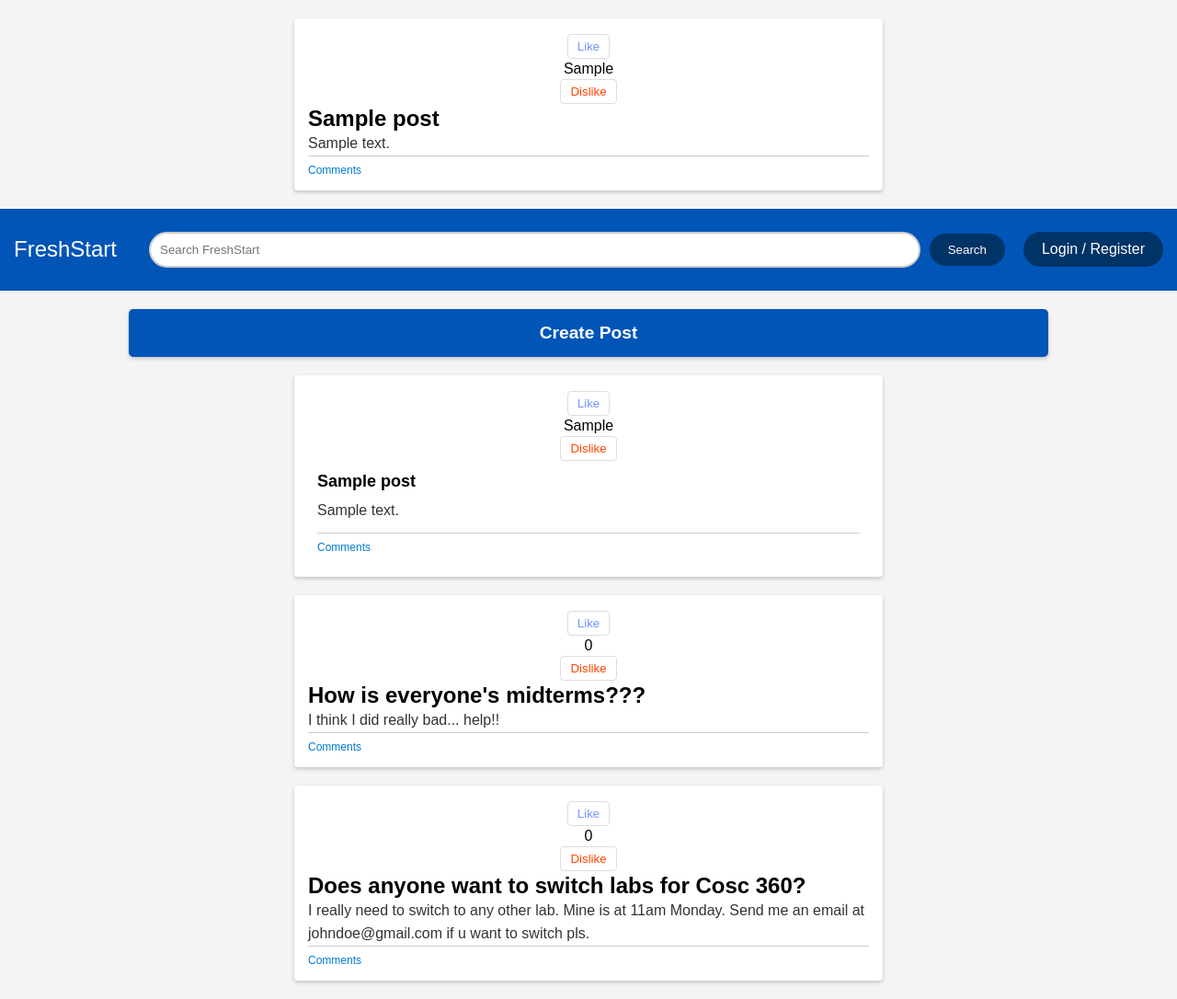
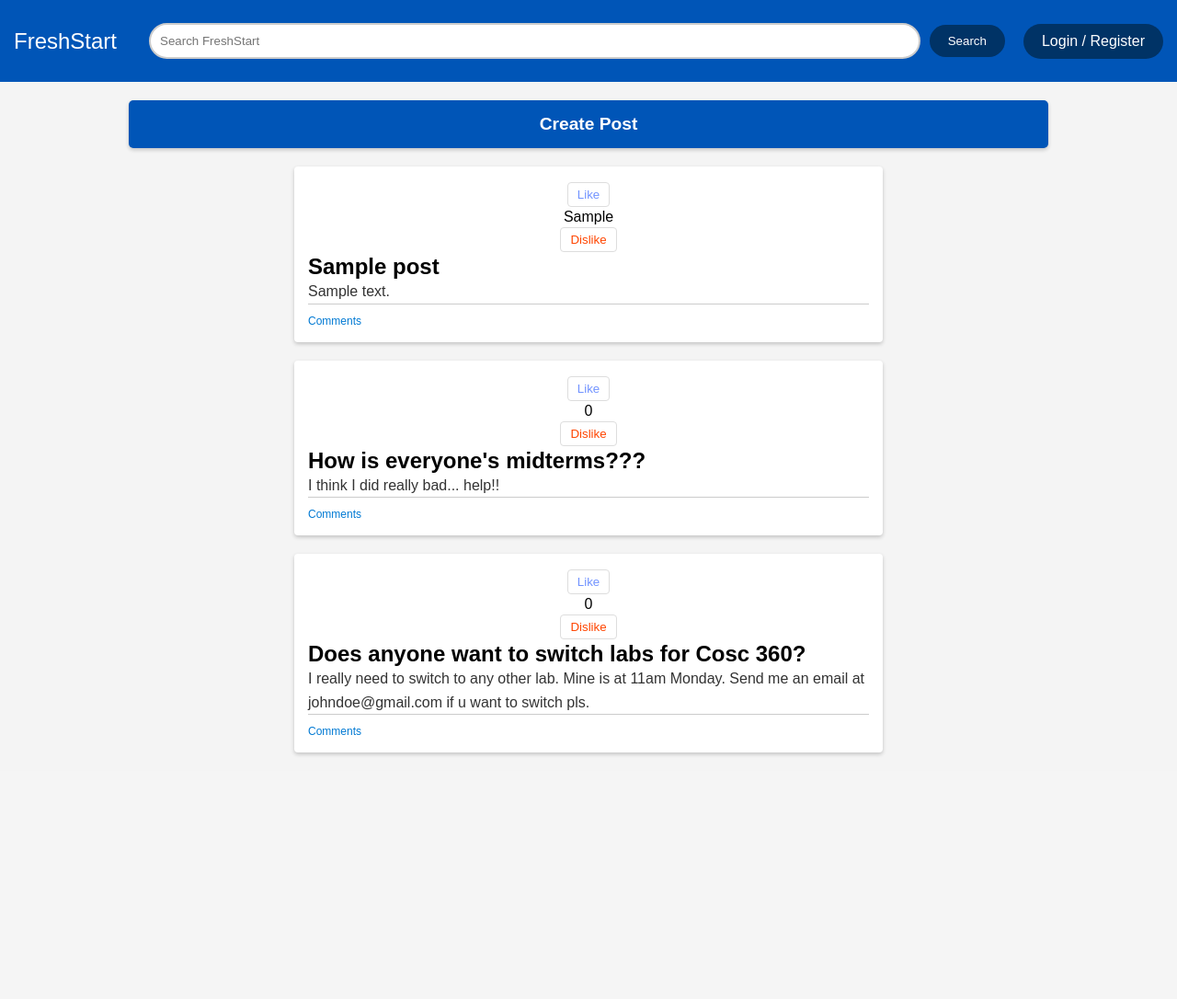
Before and after one commit to adygoswami/FreshStart-Forum, a PHP site: page /mainpage.php in a window 1280 px wide. Shown: the whole page at 92% size. After the commit the page ends 822 px from the top, so only its background shows below. Run offline with PHP 8.4, Linux system fonts and the light colour scheme; tables that the repository leaves empty or names only in its code hold one stand-in row (values such as "Sample post").

Commit message:
main page update for connection

```diff
--- a/mainpage.php
+++ b/mainpage.php
@@ -1,61 +1,34 @@
 <?php
 
-//php start
-
+// Start the session and establish a database connection
 session_start();
-
-$servername = "localhost";
-$username = "47130992";
-$password = "freshstart360";
-$dbname = "db_47130992";
-
-// Create a connection to the database
-$conn = new mysqli($servername, $username, $password, $dbname);
+$conn = new mysqli('localhost', '47130992', 'freshstart360', 'db_47130992');
 
 // Check the connection
 if ($conn->connect_error) {
-    die("Connection failed: " . $conn->connect_error);
+    die('Connection failed: ' . $conn->connect_error);
 }
 
-$sql = "SELECT * FROM posts ORDER BY created_at DESC";
+// Fetch posts from the database
+$sql = 'SELECT id, title, content, votes FROM posts ORDER BY created_at DESC';
 $result = $conn->query($sql);
 
-// Store posts in a variable
+// Initialize an array to store the posts
 $posts = [];
+
+// Check if there are any posts and store them in the $posts array
 if ($result && $result->num_rows > 0) {
-while($row = $result->fetch_assoc()) {
+    while ($row = $result->fetch_assoc()) {
         $posts[] = $row;
     }
-}
-$sql = "SELECT id, title, text, votes FROM posts ORDER BY created_at DESC";
-$result = $conn->query($sql);
-
-if ($result && $result->num_rows > 0) {
-// Output data of each row
-while($row = $result->fetch_assoc()) {
-// Each post will have its own unique ID and vote count
-echo "<div class='post' id='post-" . $row['id'] . "'>";
-echo "<div class='vote-system'>";
-echo "<button class='vote-button upvote' onclick='vote(" . $row['id'] . ", \"up\")'>Like</button>";
-echo "<div class='vote-count'>" . $row['votes'] . "</div>";
-echo "<button class='vote-button downvote' onclick='vote(" . $row['id'] . ", \"down\")'>Dislike</button>";
-echo "</div>";
-echo "<h2>" . htmlspecialchars($row['title']) . "</h2>";
-echo "<p>" . htmlspecialchars($row['text']) . "</p>";
-echo "<div class='post-footer'>";
-echo "<a href='#' class='comments-link'>Comments</a>";
-echo "</div>";
-echo "</div>";
-}
 } else {
-echo "0 results";
+    echo '0 results';
 }
 
-
-
-// Close the connection
+// Close the database connection
 $conn->close();
 ?>
+
 
 <!DOCTYPE html>
 <html lang="en">
@@ -94,28 +67,24 @@ $conn->close();
 
     <main class="main-content">
 
-    <div id="postContainer">
         <!-- live posts -->
 
+    <div id="postContainer">
 
     <?php foreach ($posts as $post): ?>
-                <div class="post">
+    <div class="post" id="post-<?php echo $post['id']; ?>">
         <div class="vote-system">
-                        <button class="vote-button upvote" onclick="vote(<?= $post['id']; ?>, 'up')">Like</button>
-                        <span class="vote-count"><?= $post['votes']; ?></span>
-                        <button class="vote-button downvote" onclick="vote(<?= $post['id']; ?>, 'down')">Dislike</button>
+            <button class="vote-button upvote">Like</button>
+            <div class="vote-count"><?php echo $post['votes']; ?></div>
+            <button class="vote-button downvote">Dislike</button>
         </div>
-                    <div class="post-content">
-                        <h2 class="post-title"><?= htmlspecialchars($post['title']); ?></h2>
-                        <p class="post-text"><?= htmlspecialchars($post['content']); ?></p>
-                        <!-- a comments section can be linked here-->
+        <h2><?php echo htmlspecialchars($post['title']); ?></h2>
+        <p><?php echo htmlspecialchars($post['content']); ?></p>
         <div class="post-footer">
-                            <a href="comments.php?post_id=<?= $post['id']; ?>" class="comments-link">Comments</a>
-                        </div>
+            <a href="#" class="comments-link">Comments</a>
         </div>
     </div>
     <?php endforeach; ?>
-
 
 </div>
 
@@ -198,6 +167,25 @@ function decreaseLikeCount(postId) {
         });
 
 //vote function
+
+document.addEventListener('DOMContentLoaded', function()) {
+        var upvoteButtons = document.querySelectorAll('.vote-button.upvote');
+        var downvoteButtons = document.querySelectorAll('.vote-button.downvote');
+
+        upvoteButtons.forEach(function(button) {
+            button.addEventListener('click', function() {
+                var postId = this.parentNode.parentNode.id.split('-')[1];
+                vote(postId, 'up');
+            });
+        });
+
+        downvoteButtons.forEach(function(button) {
+            button.addEventListener('click', function() {
+                var postId = this.parentNode.parentNode.id.split('-')[1];
+                vote(postId, 'down');
+            });
+        });
+    }
 function vote(postId, direction) {
   let data = { postId, vote: direction };
   fetch('vote_handler.php', {
```
Lines whose indentation alone changed are shown as unchanged.
